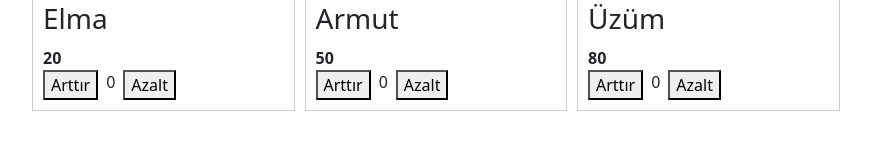
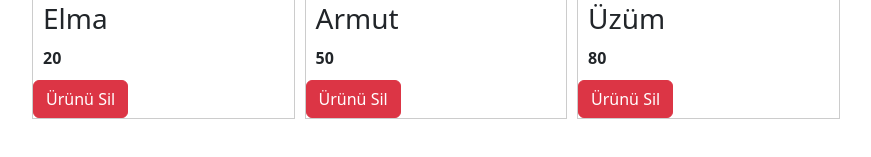
Before and after one commit to eminbasbayan/wissen-301-react-egitimi, a React (Vite) app: page / in a window 1280 px wide. Shown: the part 541-698 px from the top of the page, without its empty margins (68-939 px from the left). Built offline with nearby package versions, Linux system fonts and the light colour scheme.

Commit message:
ürün silme işlemleri

```diff
--- a/src/App.jsx
+++ b/src/App.jsx
@@ -42,7 +42,7 @@ function App() {
         setProductItems={setProductItems}
         productItems={productItems}
       />
-      <Products productItems={productItems} />
+      <Products productItems={productItems} setProductItems={setProductItems} />
     </div>
   );
 }
--- a/src/components/Products/ProductItem.jsx
+++ b/src/components/Products/ProductItem.jsx
@@ -1,10 +1,15 @@
-import Counter from "../Counter";
 import "./ProductItem.css";
 
 function ProductItem(props) {
-  const { imgUrl, productTitle, productPrice } = props.item;
+  const { imgUrl, productTitle, productPrice, id } = props.item;
+  const { productItems, setProductItems } = props;
 
-  const { productsCounter, setProductsCounter } = props;
+  function handleDeleteItem() {
+    const filteredProducts = productItems.filter((product) => {
+      return product.id !== id;
+    });
+    setProductItems(filteredProducts)
+  }
 
   return (
     <div className="product-item">
@@ -12,12 +17,10 @@ function ProductItem(props) {
       <div className="product-info">
         <h3>{productTitle}</h3>
         <strong>{productPrice}</strong>
-        <Counter
-          productsCounter={productsCounter}
-          setProductsCounter={setProductsCounter}
-          product
-        />
       </div>
+      <button className="btn btn-danger" onClick={handleDeleteItem}>
+        Ürünü Sil
+      </button>
     </div>
   );
 }
--- a/src/components/Products/Products.jsx
+++ b/src/components/Products/Products.jsx
@@ -2,7 +2,7 @@ import { useState } from "react";
 import ProductItem from "./ProductItem";
 import "./Products.css";
 
-function Products({ productItems }) {
+function Products({ productItems, setProductItems}) {
   const [productsCounter, setProductsCounter] = useState(0);
   return (
     <div className="products">
@@ -13,6 +13,8 @@ function Products({ productItems }) {
             key={item.id}
             productsCounter={productsCounter}
             setProductsCounter={setProductsCounter}
+            setProductItems={setProductItems}
+            productItems={productItems}
           ></ProductItem>
         );
       })}
```
